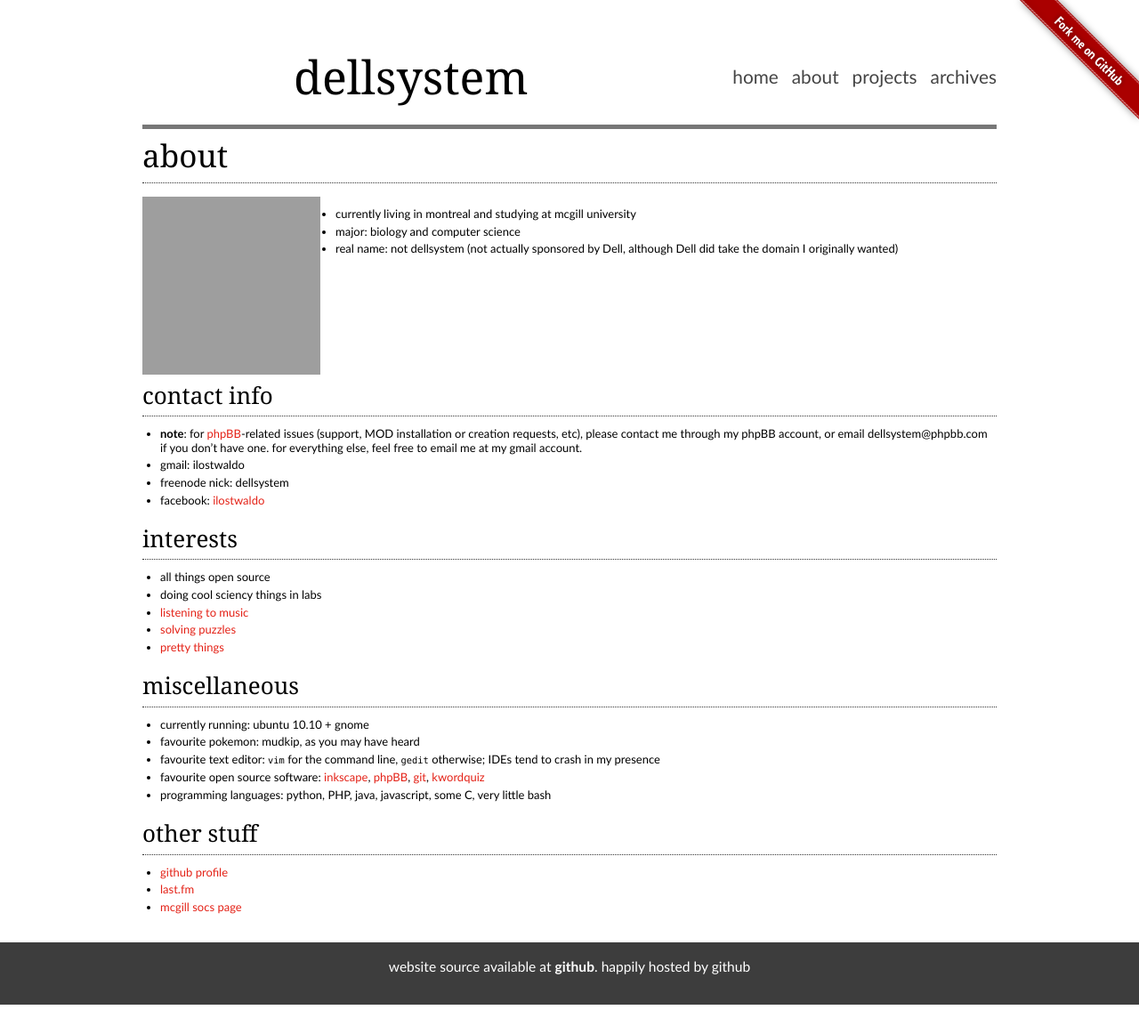
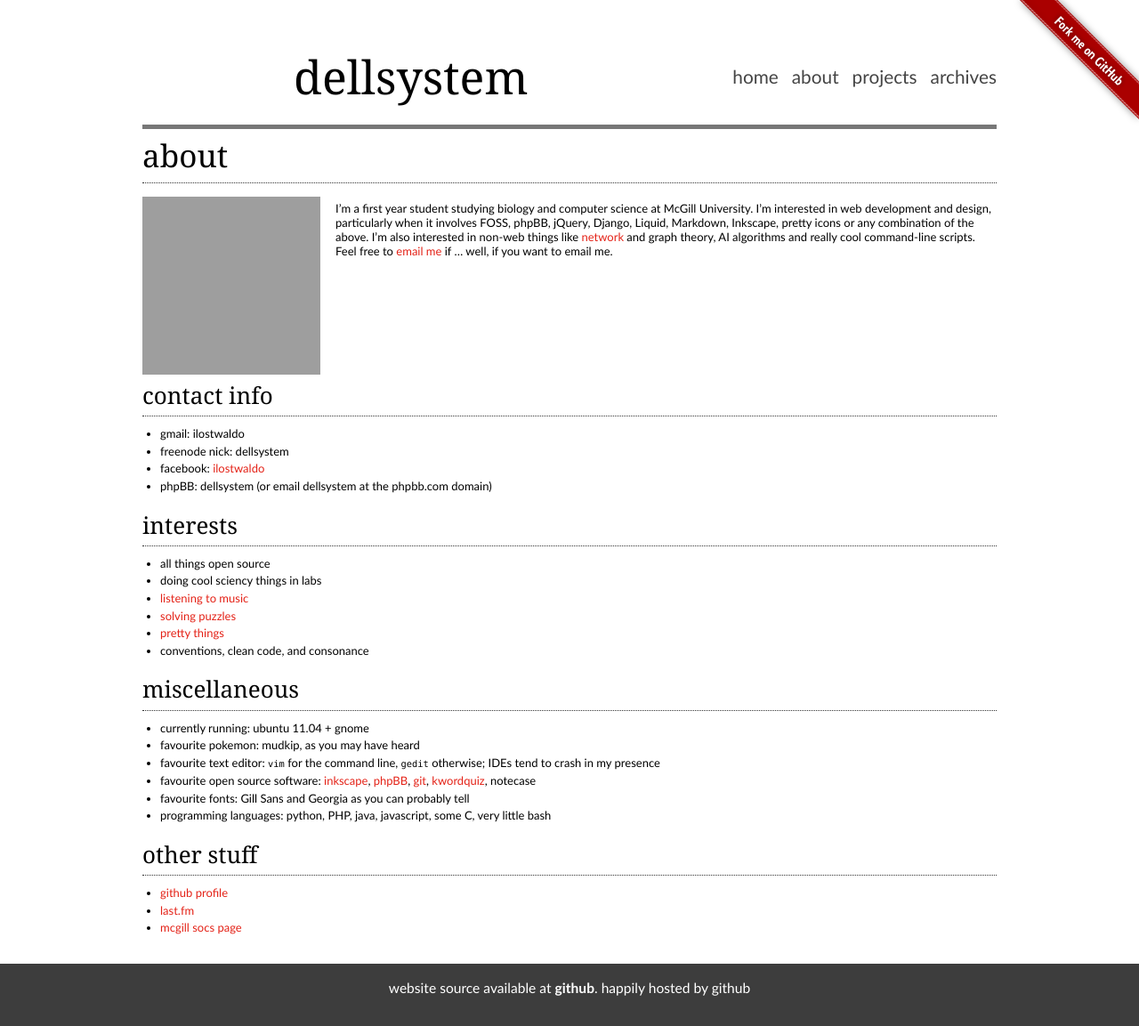
Before and after one commit to dellsystem/dellsystem.github.io, a Jekyll site: the page built from about.md, in a window 1280 px wide. Shown: the whole page at 89% size. Built offline with Jekyll 4.4.1, drawn with Linux system fonts in a browser that asks for light colours; before the commit the page ends 1129 px from its top, so only the background shows below that; grey boxes are pictures that could not be loaded.

Commit message:
update about, add projects page

```diff
--- a/about.md
+++ b/about.md
@@ -4,17 +4,16 @@ layout: default
 ---
 
 <img src="http://gravatar.com/avatar/0826c9e6449c9a08230ac6d40a3cde4d" class="leftfloat" />
-*	currently living in montreal and studying at mcgill university
-*	major: biology and computer science
-*	real name: not dellsystem (not actually sponsored by Dell, although Dell did take the domain I originally wanted)
+
+I'm a first year student studying biology and computer science at McGill University. I'm interested in web development and design, particularly when it involves FOSS, phpBB, jQuery, Django, Liquid, Markdown, Inkscape, pretty icons or any combination of the above. I'm also interested in non-web things like [network](/posts/modularity) and graph theory, AI algorithms and really cool command-line scripts. Feel free to [email me](#contact_info) if ... well, if you want to email me.
 
 contact info
 ------------
 
-*	**note**: for [phpBB](phpbb)-related issues (support, MOD installation or creation requests, etc), please contact me through my phpBB account, or email dellsystem@phpbb.com if you don't have one. for everything else, feel free to email me at my gmail account.
 *	gmail: ilostwaldo
 *	freenode nick: dellsystem
 *	facebook: [ilostwaldo](http://www.facebook.com/ilostwaldo)
+*	phpBB: dellsystem (or email dellsystem at the phpbb.com domain)
 
 interests
 ---------
@@ -23,15 +22,17 @@ interests
 *	doing cool sciency things in labs
 *	[listening to music][last.fm]
 *	[solving puzzles](http://www.projecteuler.net)
-*	[pretty](http://www.mathjax.org "one of the most beautiful things in the world, I swear") [things](http://www.weareagoodcompany.com/ "just gorgeous")
+*	[pretty](http://www.mathjax.org) [things](http://www.vladstudio.com/)
+*	conventions, clean code, and consonance
 
 miscellaneous
 -------------
 
-*	currently running: ubuntu 10.10 + gnome
+*	currently running: ubuntu 11.04 + gnome
 *	favourite pokemon: mudkip, as you may have heard
 *	favourite text editor: `vim` for the command line, `gedit` otherwise; IDEs tend to crash in my presence
-*	favourite open source software: [inkscape](http://www.inkscape.org), [phpBB](http://www.phpbb.com), [git](http://www.git-scm.com), [kwordquiz](http://edu.kde.org/kwordquiz/)
+*	favourite open source software: [inkscape](http://www.inkscape.org), [phpBB](http://www.phpbb.com), [git](http://www.git-scm.com), [kwordquiz](http://edu.kde.org/kwordquiz/), notecase
+*	favourite fonts: Gill Sans and Georgia as you can probably tell
 *	programming languages: python, PHP, java, javascript, some C, very little bash
 
 other stuff
```
Also changed, not shown: projects.md (added, +41 -0 lines), images/posts/modularity.png, images/projects/diva.png (renamed from images/diva-snapshot.png), images/projects/pandw.png (renamed from images/pandw-snapshot.png), images/projects/phpbb.png (renamed from images/phpbb-snapshot.png), images/projects/ssuns.png (renamed from images/ssuns-snapshot.png), images/projects/wikinotes.png (renamed from images/wikinotes-snapshot.png).
